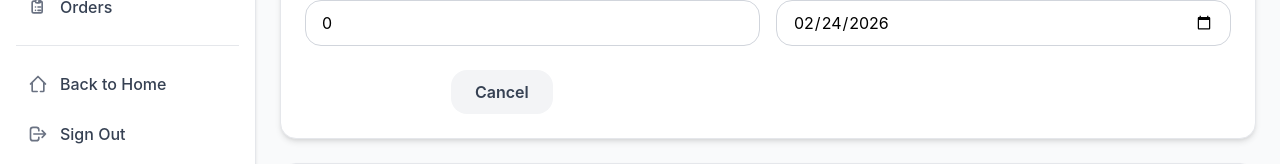
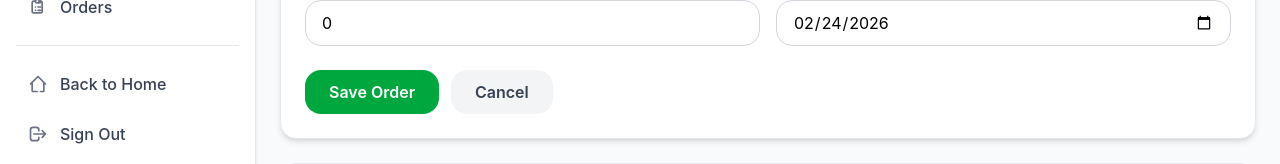
Before and after one commit to ManeshEdirisinghe/Harvest-Super-Frontend, an Angular app: page /dashboard/order in a window 1280 px wide. Both pictures are taken after a click on the button "+ New Order". Shown: the part 253-417 px from the top of the page. Built offline with nearby package versions, Linux system fonts and the light colour scheme; no server answers.

Commit message:
fix: update button background color for Save Order action

```diff
--- a/src/app/page/dashboard/order/order.html
+++ b/src/app/page/dashboard/order/order.html
@@ -25,7 +25,7 @@
     </div>
 
     <div class="flex gap-3 mt-6">
-      <button (click)="addOrder()" class="px-6 py-2.5 bg-600 text-white font-semibold rounded-lg hover:bg-purple-700">
+      <button (click)="addOrder()" class="px-6 py-2.5 bg-green-600 text-white font-semibold rounded-lg hover:bg-green-700">
         Save Order
       </button>
       <button (click)="toggleAddForm()" class="px-6 py-2.5 bg-gray-100 text-gray-700 font-semibold rounded-lg hover:bg-gray-200">
```
